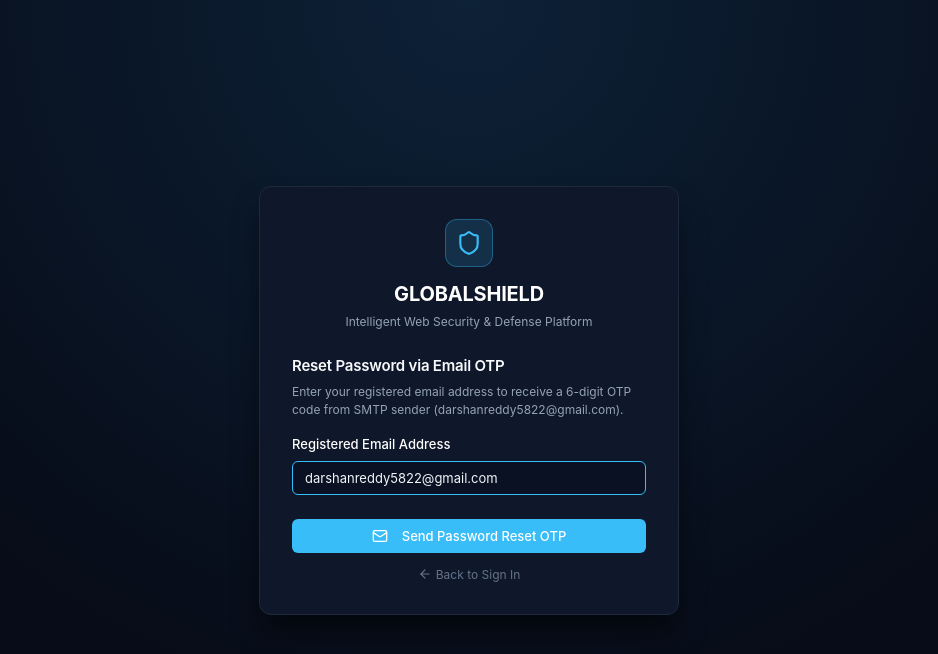
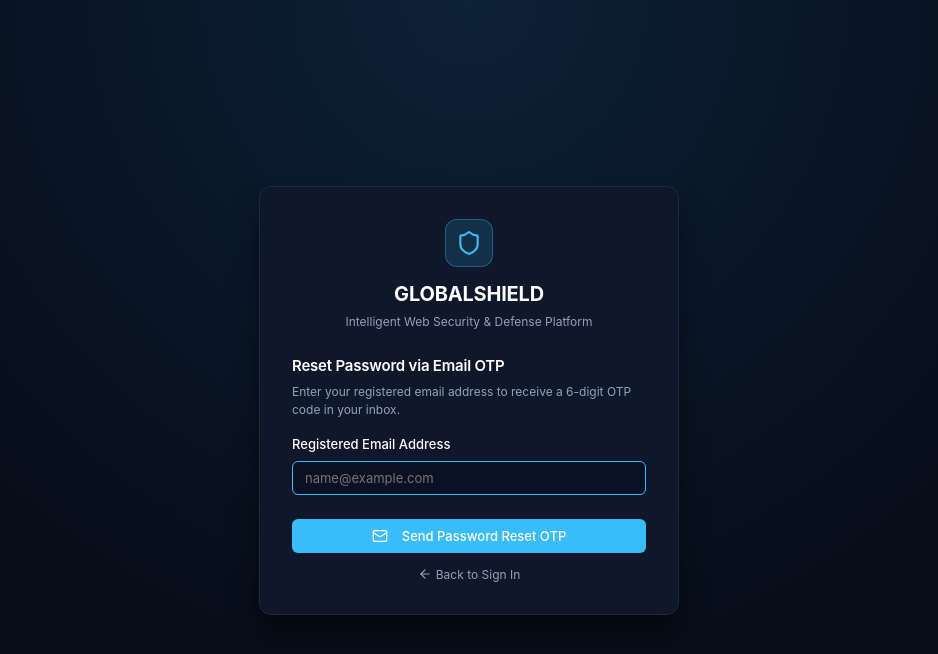
Before and after one commit to darshan29dk/websec, a React (Vite) app in the folder frontend/: page /login in a window 1280 px wide. Both pictures are taken after a click on the button "Forgot Password?". Shown: the top 654 px of the page, without its empty margins (171-1109 px from the left). Built offline with nearby package versions, Linux system fonts and the light colour scheme; no server answers.

Commit message:
fix(auth): clean personal details from login/register placeholders and add BCrypt fallback password encoder matching

```diff
--- a/frontend/src/pages/LoginPage.tsx
+++ b/frontend/src/pages/LoginPage.tsx
@@ -168,7 +168,7 @@ export const LoginPage: React.FC = () => {
             <Input
               label="Authorized Email Address (@gmail.com / @outlook.com)"
               type="email"
-              placeholder="darshanreddy5822@gmail.com"
+              placeholder="name@example.com"
               value={email}
               onChange={(e) => setEmail(e.target.value)}
               required
@@ -189,13 +189,13 @@ export const LoginPage: React.FC = () => {
                 onClick={() => {
                   setError(null);
                   setSuccessMsg(null);
-                  setResetEmail(email || 'darshanreddy5822@gmail.com');
+                  setResetEmail(email || '');
                   setMode('FORGOT_PASSWORD');
                 }}
                 style={{
                   background: 'none',
                   border: 'none',
-                  color: '#3b82f6',
+                  color: '#38bdf8',
                   fontSize: '12px',
                   cursor: 'pointer',
                   fontWeight: 500,
@@ -214,18 +214,18 @@ export const LoginPage: React.FC = () => {
         {mode === 'FORGOT_PASSWORD' && (
           <form onSubmit={handleSendResetOtp}>
             <div style={{ marginBottom: '16px' }}>
-              <h3 style={{ fontSize: '15px', fontWeight: 600, color: '#f8fafc', marginBottom: '6px' }}>
+              <h3 style={{ fontSize: '15px', fontWeight: 600, color: '#ffffff', marginBottom: '6px' }}>
                 Reset Password via Email OTP
               </h3>
               <p style={{ fontSize: '12px', color: '#94a3b8', margin: 0 }}>
-                Enter your registered email address to receive a 6-digit OTP code from SMTP sender (darshanreddy5822@gmail.com).
+                Enter your registered email address to receive a 6-digit OTP code in your inbox.
               </p>
             </div>
 
             <Input
               label="Registered Email Address"
               type="email"
-              placeholder="darshanreddy5822@gmail.com"
+              placeholder="name@example.com"
               value={resetEmail}
               onChange={(e) => setResetEmail(e.target.value)}
               required
@@ -243,7 +243,7 @@ export const LoginPage: React.FC = () => {
               style={{
                 background: 'none',
                 border: 'none',
-                color: '#64748b',
+                color: '#94a3b8',
                 fontSize: '12px',
                 marginTop: '14px',
                 cursor: 'pointer',
@@ -262,18 +262,18 @@ export const LoginPage: React.FC = () => {
         {mode === 'RESET_PASSWORD' && (
           <form onSubmit={handleResetPassword}>
             <div style={{ marginBottom: '16px' }}>
-              <h3 style={{ fontSize: '15px', fontWeight: 600, color: '#f8fafc', marginBottom: '6px' }}>
+              <h3 style={{ fontSize: '15px', fontWeight: 600, color: '#ffffff', marginBottom: '6px' }}>
                 Enter Reset OTP &amp; New Password
               </h3>
               <p style={{ fontSize: '12px', color: '#94a3b8', margin: 0 }}>
-                A 6-digit OTP code was sent to <strong style={{ color: '#60a5fa' }}>{resetEmail}</strong>.
+                A 6-digit OTP code was sent to <strong style={{ color: '#38bdf8' }}>{resetEmail}</strong>.
               </p>
             </div>
 
             <Input
               label="6-Digit Reset OTP Code"
               type="text"
-              placeholder="810394"
+              placeholder="Enter 6-digit OTP"
               value={otp}
               onChange={(e) => setOtp(e.target.value)}
               required
--- a/frontend/src/pages/RegisterPage.tsx
+++ b/frontend/src/pages/RegisterPage.tsx
@@ -134,7 +134,7 @@ export const RegisterPage: React.FC = () => {
             <Input
               label="Full Display Name"
               type="text"
-              placeholder="Darshan Reddy"
+              placeholder="Full Name"
               value={displayName}
               onChange={(e) => setDisplayName(e.target.value)}
               required
@@ -143,7 +143,7 @@ export const RegisterPage: React.FC = () => {
             <Input
               label="Authorized Email Address (@gmail.com / @outlook.com)"
               type="email"
-              placeholder="darshanreddy5822@gmail.com"
+              placeholder="name@example.com"
               value={email}
               onChange={(e) => setEmail(e.target.value)}
               required
```
Also changed, not shown: 1 other file (tests, documents, lock files or other folders).
